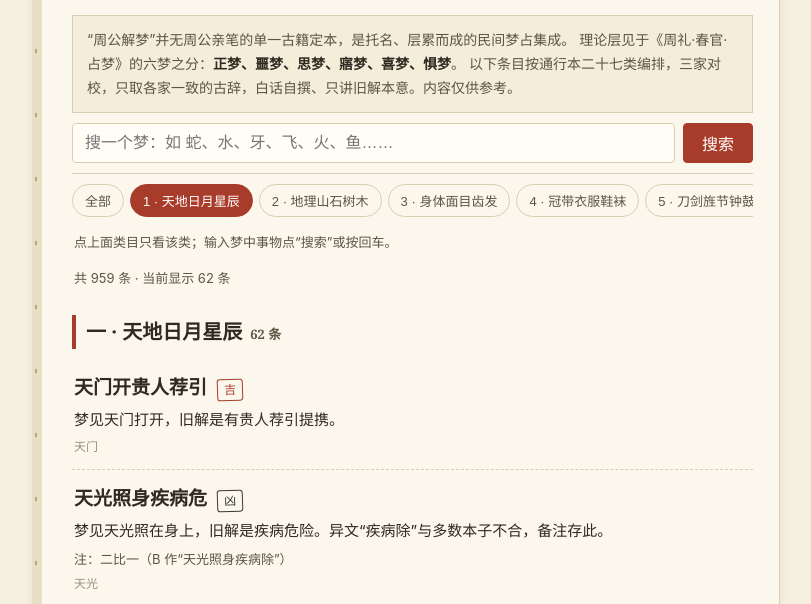
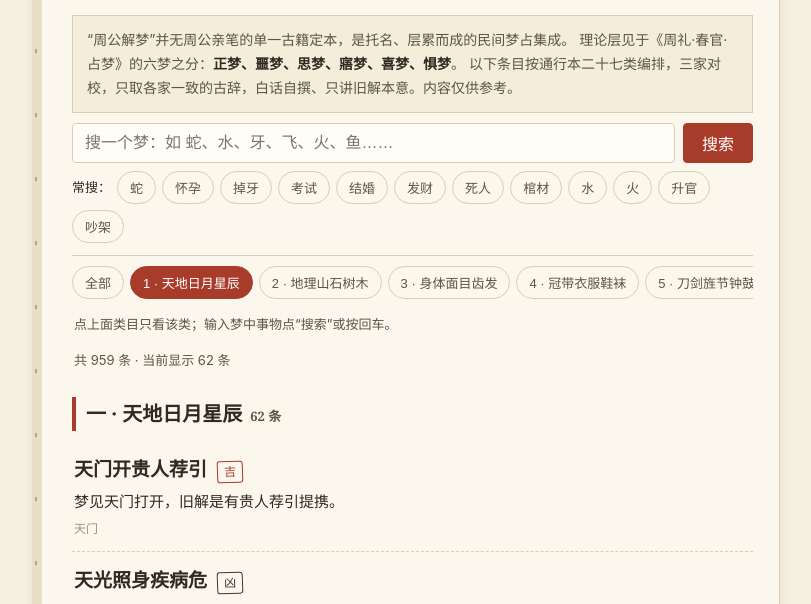
Before and after one commit to beach9527-stack/mingpan, a plain HTML site: page jiemeng.html in a window 1280 px wide. Shown: the part 191-795 px from the top of the page, without its empty margins (234-1045 px from the left). Drawn offline with Linux system fonts and the light colour scheme.

Commit message:
解梦页搜索 v6：109 组古词扩展表（逐条实测有命中才入表）、按命中词数排序、搜索框下加常搜词点选

```diff
--- a/jiemeng.html
+++ b/jiemeng.html
@@ -44,6 +44,7 @@
   }
   .intro b{color:var(--ink)}
   .toolbar{position:sticky;top:0;background:var(--page);padding:10px 0;z-index:5;border-bottom:1px solid var(--line)}
+.hotwords{display:flex;gap:6px;flex-wrap:wrap;align-items:center;padding:8px 0 2px;font-size:13px}
   .searchrow{display:flex;gap:8px}
   .gobtn{flex:0 0 auto;border:1px solid var(--cinnabar);background:var(--cinnabar);color:#fff;font-size:16px;padding:0 18px;border-radius:4px;touch-action:manipulation}
   .hint{font-size:13px;color:var(--ink-soft);margin:10px 2px 0}
@@ -110,6 +111,7 @@
         <input id="q" type="search" enterkeyhint="search" placeholder="搜一个梦：如 蛇、水、牙、飞、火、鱼……" autocomplete="off">
         <button id="go" class="gobtn" type="button">搜索</button>
       </div>
+      <div class="hotwords" id="hotwords"><span>常搜：</span><button type="button" class="chip" data-q="蛇">蛇</button><button type="button" class="chip" data-q="怀孕">怀孕</button><button type="button" class="chip" data-q="掉牙">掉牙</button><button type="button" class="chip" data-q="考试">考试</button><button type="button" class="chip" data-q="结婚">结婚</button><button type="button" class="chip" data-q="发财">发财</button><button type="button" class="chip" data-q="死人">死人</button><button type="button" class="chip" data-q="棺材">棺材</button><button type="button" class="chip" data-q="水">水</button><button type="button" class="chip" data-q="火">火</button><button type="button" class="chip" data-q="升官">升官</button><button type="button" class="chip" data-q="吵架">吵架</button></div>
     </div>
     <div class="cats" id="cats"></div>
     <div class="hint">点上面类目只看该类；输入梦中事物点“搜索”或按回车。</div>
@@ -161,11 +163,115 @@ function sealClass(g){
 }
 
 var SYN = {
-  '发财': ['财','得财'], '怀孕': ['孕'], '考试': ['科举'], '老公': ['丈夫'],
-  '老婆': ['妻'], '孩子': ['子','儿'], '房子': ['屋','宅','房'],
-  '结婚': ['婚','娶','嫁'], '当官': ['官'], '升职': ['升','官'],
-  '生病': ['病','疾'], '掉牙': ['齿落','齿','牙'], '死人': ['死','亡'],
-  '钱': ['钱','财','银'], '哭': ['哭','泣'], '喝酒': ['饮酒','酒'], '吃饭': ['食']
+  '发财': ['财', '得财', '钱', '银'],
+  '怀孕': ['孕', '孕妇'],
+  '考试': ['科举'],
+  '生孩子': ['产'],
+  '掉牙': ['齿落', '齿', '牙'],
+  '结婚': ['婚', '娶', '嫁'],
+  '离婚': ['离', '别', '休'],
+  '生病': ['病', '疾'],
+  '死人': ['死', '亡', '丧', '棺'],
+  '当官': ['官', '贵', '升', '禄'],
+  '升职': ['升', '官', '迁'],
+  '升官': ['升', '官', '贵'],
+  '房子': ['屋', '宅', '房', '居'],
+  '买房': ['屋', '宅', '房'],
+  '孩子': ['子', '儿'],
+  '老公': ['丈夫', '夫'],
+  '老婆': ['妻', '妇'],
+  '钱': ['钱', '财', '银'],
+  '车': ['车', '马'],
+  '吵架': ['骂', '争', '斗', '口舌'],
+  '打架': ['斗', '争', '殴'],
+  '哭': ['哭', '泣'],
+  '笑': ['笑'],
+  '吃饭': ['食'],
+  '喝酒': ['饮酒', '酒'],
+  '蛇': ['蛇'],
+  '狗': ['犬'],
+  '猫': ['猫'],
+  '鸟': ['鸟', '禽'],
+  '鱼': ['鱼'],
+  '水': ['水'],
+  '火': ['火'],
+  '血': ['血', '见血'],
+  '棺材': ['棺'],
+  '鬼': ['鬼'],
+  '佛': ['佛', '寺', '庙', '神'],
+  '旅行': ['行', '远行', '游'],
+  '上学': ['学', '书', '读'],
+  '游泳': ['浮', '渡'],
+  '飞机': ['飞'],
+  '头发': ['发'],
+  '掉头发': ['发'],
+  '眼睛': ['目'],
+  '手': ['手'],
+  '脚': ['足', '脚'],
+  '工作': ['官', '事', '业'],
+  '生意': ['市', '利'],
+  '小偷': ['盗', '贼'],
+  '强盗': ['盗', '贼'],
+  '下雨': ['雨'],
+  '下雪': ['雪'],
+  '太阳': ['日', '阳'],
+  '月亮': ['月'],
+  '星星': ['星'],
+  '大海': ['海'],
+  '山': ['山'],
+  '树': ['树', '木', '林'],
+  '花': ['花'],
+  '草': ['草'],
+  '桥': ['桥'],
+  '路': ['路', '道'],
+  '船': ['船', '渡'],
+  '马': ['马'],
+  '牛': ['牛'],
+  '猪': ['猪', '豕'],
+  '鸡': ['鸡'],
+  '鸭': ['鸭'],
+  '龙': ['龙'],
+  '虎': ['虎'],
+  '狼': ['狼'],
+  '猴': ['猴', '猿'],
+  '兔': ['兔'],
+  '老鼠': ['鼠'],
+  '虫': ['虫'],
+  '米': ['米', '饭'],
+  '面': ['面'],
+  '菜': ['菜', '瓜'],
+  '肉': ['肉'],
+  '水果': ['果', '瓜', '桃', '梨'],
+  '衣服': ['衣', '衫', '袍', '冠', '带'],
+  '鞋': ['鞋', '履', '靴'],
+  '帽子': ['帽', '冠', '巾'],
+  '镜子': ['镜'],
+  '刀': ['刀', '剑', '刃'],
+  '剑': ['剑', '刀'],
+  '钟': ['钟', '鼓'],
+  '书': ['书'],
+  '笔': ['笔', '砚'],
+  '床': ['床', '帐', '席'],
+  '桌子': ['案', '几', '桌'],
+  '门': ['门', '户'],
+  '墙': ['墙'],
+  '井': ['井'],
+  '厕所': ['厕'],
+  '厨房': ['厨', '灶', '鼎'],
+  '洗澡': ['浴', '洗', '沐'],
+  '理发': ['剪', '剃'],
+  '生气': ['怒'],
+  '害怕': ['恐', '惊', '怕'],
+  '高兴': ['喜', '乐', '欢'],
+  '老人': ['老'],
+  '小孩': ['儿'],
+  '女人': ['女', '妇', '妻', '妾'],
+  '男人': ['男', '夫'],
+  '皇帝': ['帝', '王', '君', '圣'],
+  '皇后': ['后', '妃'],
+  '和尚': ['僧', '道', '尼'],
+  '道士': ['道', '仙'],
+  '神仙': ['仙', '神']
 };
 function expandTerms(q){
   var terms = [q], used = [];
@@ -200,19 +306,20 @@ function render(){
   listEl.textContent = '';
   DATA.forEach(function(c, ci){
     if (!q && curCat >= 0 && curCat !== ci) return;
-    var items = c.items.filter(function(it){
-      if (!q) return true;
-      var hay = it.t + it.b + it.k + c.name;
-      return terms.some(function(t){ return hay.indexOf(t) !== -1; });
-    });
-    if (q && !items.length) {
-      var ct = charTerms(q);
-      items = c.items.filter(function(it){
-        var hay = it.t + it.b + it.k + c.name;
-        return ct.some(function(t){ return hay.indexOf(t) !== -1; });
-      });
-      if (items.length) fuzzy = true;
+    function scoreItems(termList){
+      return c.items.map(function(it){
+        var hay = it.t + it.b + it.k + c.name, sc = 0;
+        if (q) termList.forEach(function(t){ if (hay.indexOf(t) !== -1) sc++; });
+        return {it: it, sc: sc};
+      }).filter(function(x){ return !q || x.sc > 0; });
     }
+    var scored = scoreItems(terms);
+    if (q && !scored.length) {
+      scored = scoreItems(charTerms(q));
+      if (scored.length) fuzzy = true;
+    }
+    scored.sort(function(a, b){ return b.sc - a.sc; });
+    var items = scored.map(function(x){ return x.it; });
     if (!items.length) return;
     var h = document.createElement('h2');
     h.className = 'cathead';
@@ -291,6 +398,13 @@ qEl.addEventListener('keydown', function(e){
   if (e.key === 'Enter') { e.preventDefault(); doSearch(); }
 });
 document.getElementById('go').onclick = function(){ doSearch(); };
+var hwEl = document.getElementById('hotwords');
+if (hwEl) hwEl.addEventListener('click', function(e){
+  var b = e.target.closest ? e.target.closest('button[data-q]') : null;
+  if (!b) return;
+  qEl.value = b.getAttribute('data-q');
+  doSearch();
+});
 render();
 </script>
 </body>
```
